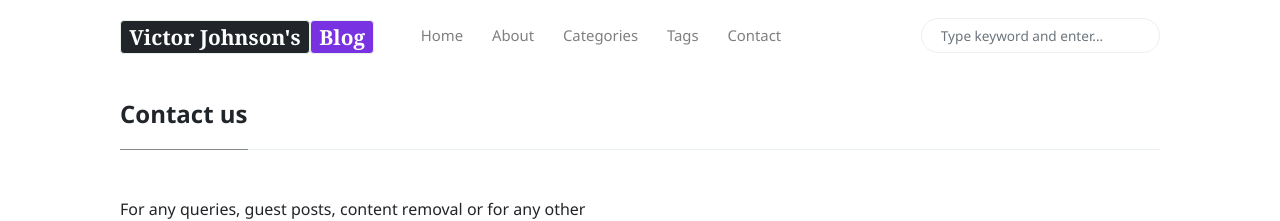
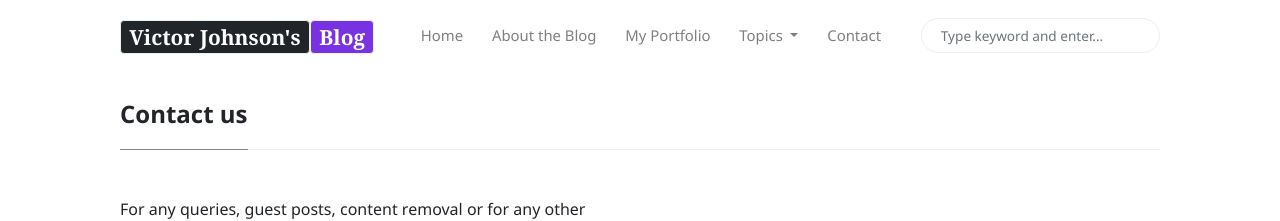
Before and after one commit to victorjohnsonk/blog, a Jekyll site: the page built from _pages/contact.html, in a window 1280 px wide. Shown: the top 221 px of the page. Built offline with Jekyll 4.4.1, drawn with Linux system fonts in a browser that asks for light colours; nearby versions of some CDN libraries.

Commit message:
Update menu-header.html

```diff
--- a/_includes/menu-header.html
+++ b/_includes/menu-header.html
@@ -1,17 +1,34 @@
-<!--  Replace menu links here -->
 
 <li class="nav-item">
-<a class="nav-link" href="{{site.baseurl}}/">Home</a>
+    <a class="nav-link" href="{{ site.baseurl }}/">Home</a>
 </li>
+
 <li class="nav-item">
-<a class="nav-link" href="{{site.baseurl}}/about">About</a>
+    <a class="nav-link" href="{{ site.baseurl }}/about">About the Blog</a>
 </li>
+
 <li class="nav-item">
-<a class="nav-link" href="{{site.baseurl}}/categories">Categories</a>
+    <a class="nav-link" href="https://victorjohnsononline.com" target="_blank" rel="noopener noreferrer">
+        My Portfolio
+    </a>
 </li>
+
+<li class="nav-item dropdown">
+    <a class="nav-link dropdown-toggle" href="#" id="topicsDropdown"
+       role="button" data-toggle="dropdown" aria-haspopup="true"
+       aria-expanded="false">
+        Topics
+    </a>
+    <div class="dropdown-menu" aria-labelledby="topicsDropdown">
+        <a class="dropdown-item" href="{{ site.baseurl }}/categories">
+            Categories
+        </a>
+        <a class="dropdown-item" href="{{ site.baseurl }}/tags">
+            Tags
+        </a>
+    </div>
+</li>
+
 <li class="nav-item">
-<a class="nav-link" href="{{site.baseurl}}/tags">Tags</a>
+    <a class="nav-link" href="{{ site.baseurl }}/contact">Contact</a>
 </li>
-<li class="nav-item">
-<a class="nav-link" href="{{site.baseurl}}/contact">Contact</a>
-</li>
```
